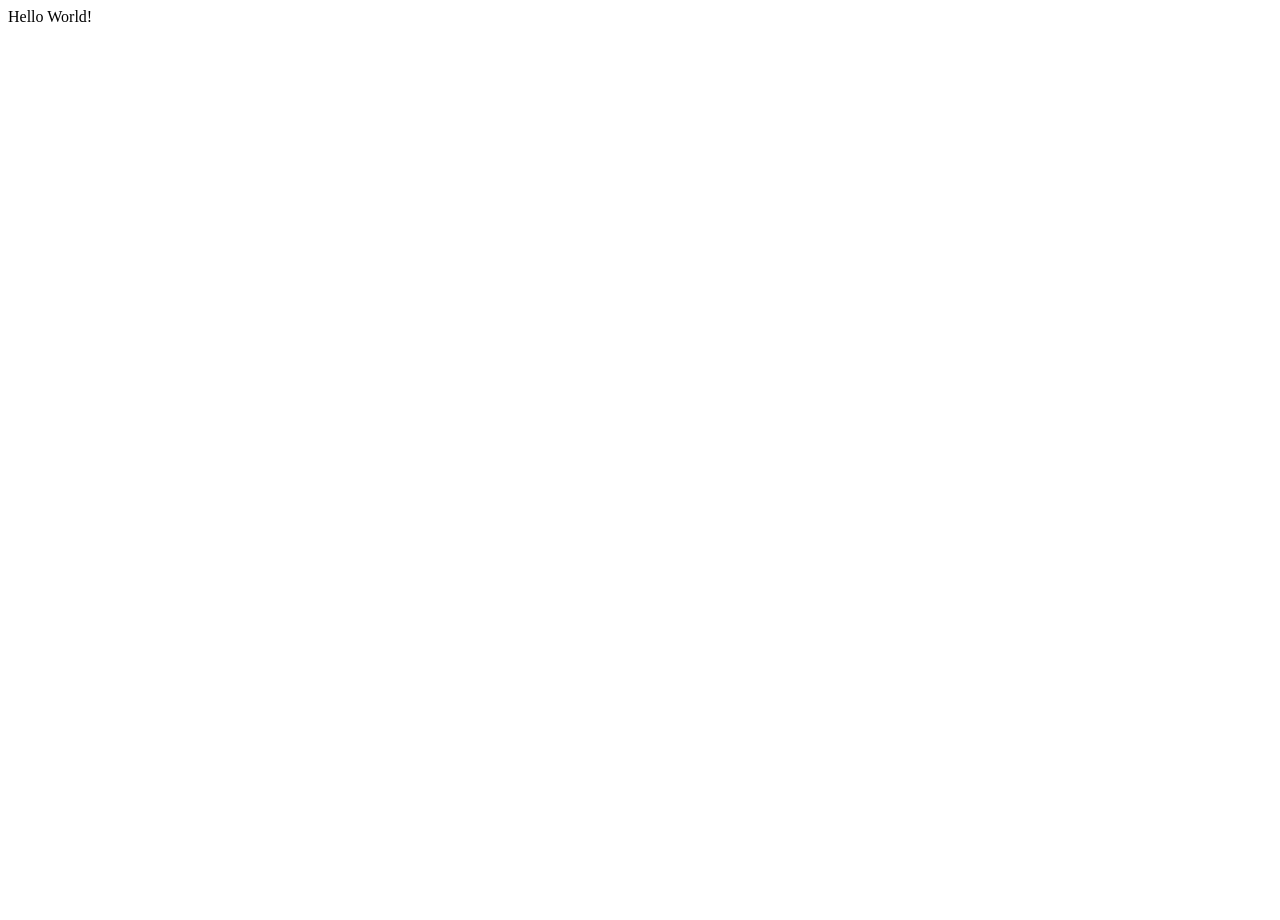
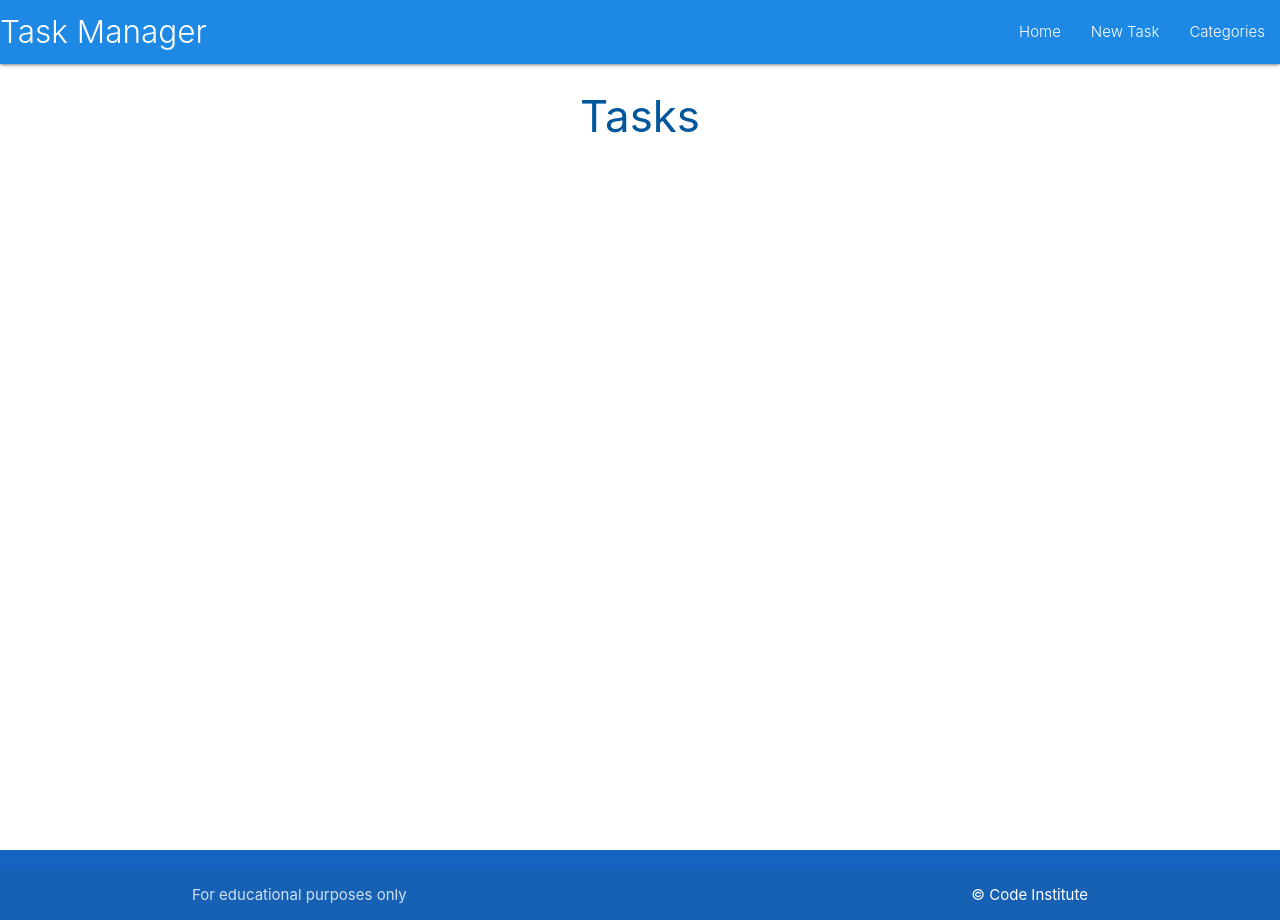
Before and after one commit to dimispapa/task-manager, a Flask app: page / in a window 1280 px wide. Before the commit the page is almost empty. Run offline with Flask 3, Linux system fonts and the light colour scheme; some libraries are stand-ins or nearby versions.

Commit message:
feat: set up base template

```diff
--- a/taskmanager/routes.py
+++ b/taskmanager/routes.py
@@ -1,8 +1,8 @@
 from flask import render_template
 from taskmanager import app, db  # noqa
-from taskmanager.models import Category, Task
+from taskmanager.models import Category, Task # noqa
 
 
 @app.route("/")
 def home():
-    return render_template("base.html")
+    return render_template("tasks.html")
--- /dev/null
+++ b/taskmanager/static/css/style.css
@@ -0,0 +1,10 @@
+/* Footer */
+body {
+    display: flex;
+    min-height: 100vh;
+    flex-direction: column;
+  }
+
+  main {
+    flex: 1 0 auto;
+  }
--- /dev/null
+++ b/taskmanager/static/js/script.js
@@ -0,0 +1,5 @@
+document.addEventListener('DOMContentLoaded', function() {
+    // sidenav initialization
+    let sidenav = document.querySelectorAll('.sidenav');
+    M.Sidenav.init(sidenav);
+  });
--- a/taskmanager/templates/base.html
+++ b/taskmanager/templates/base.html
@@ -5,12 +5,59 @@
     <meta charset="UTF-8">
     <meta http-equiv="X-UA-Compatible" content="IE=edge">
     <meta name="viewport" content="width=device-width, initial-scale=1.0">
+    <link rel="stylesheet" href="https://cdnjs.cloudflare.com/ajax/libs/font-awesome/6.6.0/css/all.min.css"
+        integrity="sha512-Kc323vGBEqzTmouAECnVceyQqyqdsSiqLQISBL29aUW4U/M7pSPA/gEUZQqv1cwx4OnYxTxve5UMg5GT6L4JJg=="
+        crossorigin="anonymous" referrerpolicy="no-referrer" />
+    <link rel="stylesheet" href="https://cdnjs.cloudflare.com/ajax/libs/materialize/1.0.0/css/materialize.min.css">
+    <link rel="stylesheet" href="{{ url_for('static', filename='css/style.css') }}">
     <title>Task Manager</title>
 </head>
 
 <body>
+    <header>
 
-    Hello World!
+        <!-- top navbar -->
+        <nav class="light blue darken-1">
+            <div class="nav-wrapper">
+                <a href="{{ url_for('home') }}" class="brand-logo">Task Manager</a>
+                <a href="#" data-target="mobile-demo" class="sidenav-trigger"><i class="fas fa-bars"></i></a>
+                <ul class="right hide-on-med-and-down">
+                    <li><a href="{{ url_for('home') }}">Home</a></li>
+                    <li><a href="">New Task</a></li>
+                    <li><a href="">Categories</a></li>
+
+
+                </ul>
+            </div>
+        </nav>
+
+        <!-- mobile sidenav -->
+        <ul class="sidenav" id="mobile-demo">
+            <li><a href="{{ url_for('home') }}">Home</a></li>
+            <li><a href="">New Task</a></li>
+            <li><a href="">Categories</a></li>
+        </ul>
+
+    </header>
+
+    <main class="container">
+        {% block content %}
+        {% endblock %}
+    </main>
+
+
+    <footer class="page-footer blue darken-3">
+        <div class="footer-copyright">
+            <div class="container">
+                For educational purposes only
+                <a class="white-text text-lighten-4 right" href="https://codeinstitute.net" target="_blank">&copy; Code Institute</a>
+            </div>
+        </div>
+    </footer>
+
+
+    <script src="https://cdnjs.cloudflare.com/ajax/libs/materialize/1.0.0/js/materialize.min.js"></script>
+    <script src="{{ url_for('static', filename='js/script.js') }}"></script>
 
 </body>
 
--- /dev/null
+++ b/taskmanager/templates/tasks.html
@@ -0,0 +1,6 @@
+{% extends "base.html" %}
+{% block content %}
+
+<h3 class="light-blue-text text-darken-4 center-align">Tasks</h3>
+
+{% endblock %}
```
